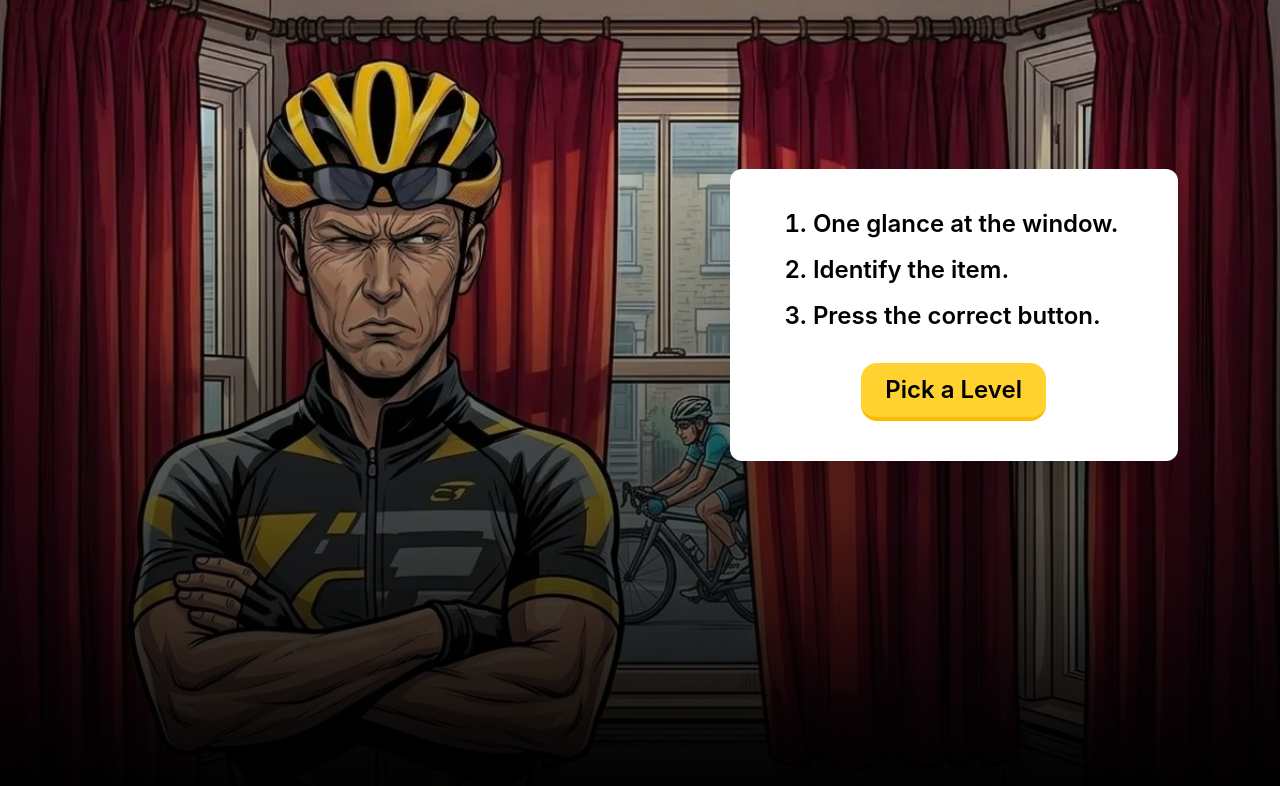
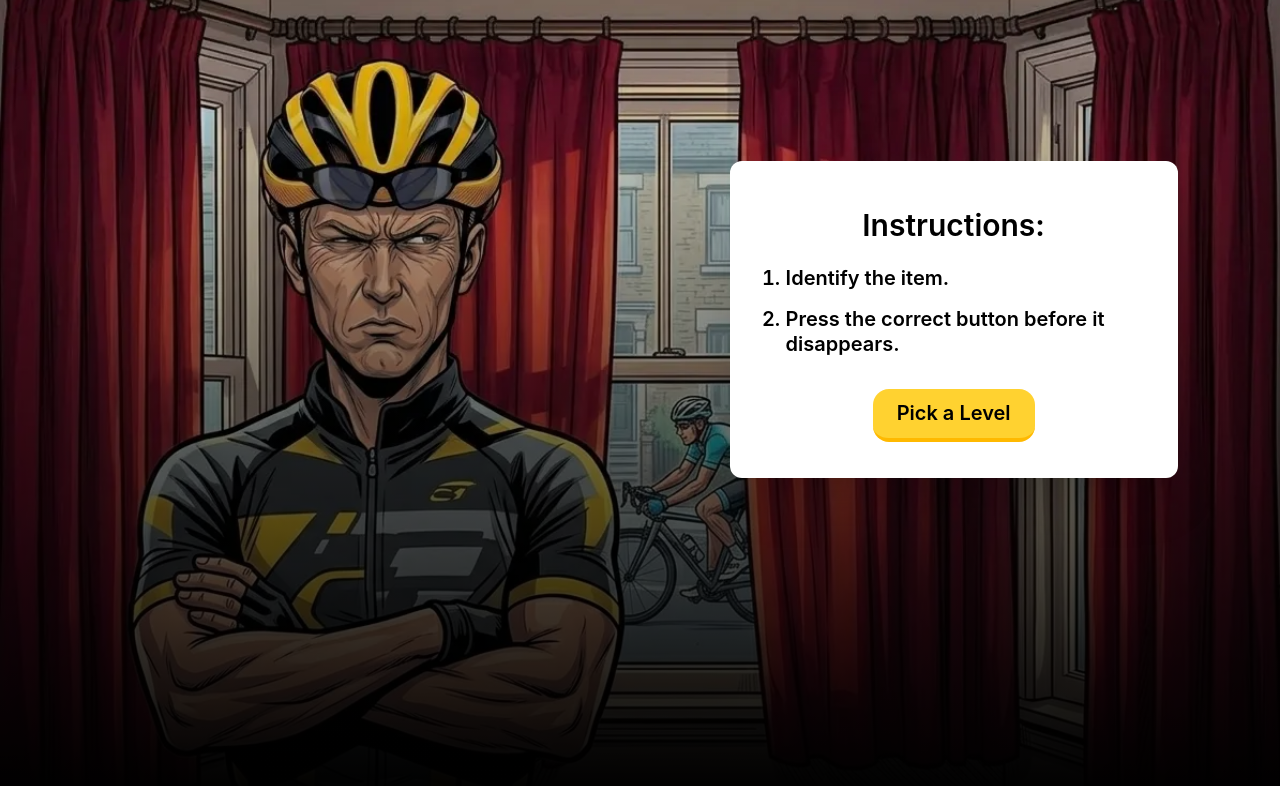
Before and after one commit to tyuen/glanceeyestrong, a React (Vite) app: page / in a window 1280 px wide. Shown: the top 786 px of the page. Built offline with nearby package versions, Linux system fonts and the light colour scheme; no server answers.

Commit message:
sixth commit

```diff
--- a/devvit.json
+++ b/devvit.json
@@ -17,6 +17,9 @@
     "dir": "dist/server",
     "entry": "index.cjs"
   },
+  "permissions": {
+    "redis": true
+  },
   "scripts": {
     "dev": "vite build --watch",
     "build": "vite build"
--- a/package.json
+++ b/package.json
@@ -8,7 +8,7 @@
     "deploy": "npm run type-check && npm run lint && devvit upload",
     "devvit": "devvit playtest",
     "dev": "vite",
-    "launch": "npm run deploy && devvit publish",
+    "launch": "npm run deploy && devvit publish --public",
     "lint": "eslint 'src/**/*.{ts,tsx}'",
     "login": "devvit login",
     "prettier": "prettier --write .",
--- a/src/client/components/GameplayScreen.module.css
+++ b/src/client/components/GameplayScreen.module.css
@@ -49,6 +49,7 @@
     inset 14px 0 18px rgb(255 205 205 / 0.08),
     inset -16px 0 28px rgb(0 0 0 / 0.35),
     0 0 18px rgb(0 0 0 / 0.35);
+  transition: width 0.3s;
 }
 
 .leftCurtain {
--- a/src/client/components/GameplayScreen.tsx
+++ b/src/client/components/GameplayScreen.tsx
@@ -27,6 +27,7 @@ export function GameplayScreen({
   const levelEmojis = puzzles[context.currLevel]!;
   const round = context.currentRound;
   const durationSeconds = Math.max(1.2, (levelsDuration * 10) / round.speed);
+  const isEmojiVisible = isSliding || context.lastSubmittedEmojiIndex !== null;
   const roundStyle = {
     '--gap-width': `${round.gap}px`,
     '--fly-duration': `${durationSeconds}s`,
@@ -57,7 +58,7 @@ export function GameplayScreen({
         <div className={playfieldClassName} style={roundStyle}>
           <div
             className={`absolute top-1/2 z-10 text-[min(50vh,150px)] leading-none opacity-0 data-[active=true]:opacity-100 ${styles.flyingEmoji}`}
-            data-active={isSliding}
+            data-active={isEmojiVisible}
             data-direction={round.direction}
             data-paused={!isSliding}
             key={round.id}
--- a/src/client/components/SplashScreen.tsx
+++ b/src/client/components/SplashScreen.tsx
@@ -13,14 +13,16 @@ export function SplashScreen({ onStart }: SplashScreenProps) {
     >
       <div className="absolute top-0 right-[8%] h-full flex flex-col w-1/2 max-w-md">
         <div className="flex-1" />
-        <div className="flex flex-col items-center bg-white rounded-xl py-4 sm:py-10 px-3 sm:px-6 font-semibold shadow-2xl text-sm sm:text-lg md:text-2xl leading-tight">
-          <ol className="list-decimal list-outside pl-6 space-y-4 mb-6 md:mb-8">
-            <li>One glance at the window.</li>
+        <div className="flex flex-col items-center bg-white rounded-xl py-6 sm:py-10 px-3 sm:px-8 font-semibold shadow-2xl sm:text-lg md:text-xl leading-tight">
+          <h1 className="text-xl sm:text-2xl md:text-3xl/relaxed">
+            Instructions:
+          </h1>
+          <ol className="list-decimal list-outside pl-6 space-y-4 mt-4 mb-6 md:mb-8">
             <li>Identify the item.</li>
-            <li>Press the correct button.</li>
+            <li>Press the correct button before it disappears.</li>
           </ol>
           <button
-            className="flex items-center justify-center bg-amber-300 rounded-2xl p-3 px-6 cursor-pointer text-inherit active:bg-amber-400 border-amber-400 border-b-4"
+            className="flex items-center justify-center bg-amber-300 rounded-2xl p-3 px-6 -mb-1 cursor-pointer text-inherit active:bg-amber-400 border-amber-400 border-b-4"
             onClick={onStart}
           >
             Pick a Level
```
Also changed, not shown: 1 other file (tests, documents, lock files or other folders).
